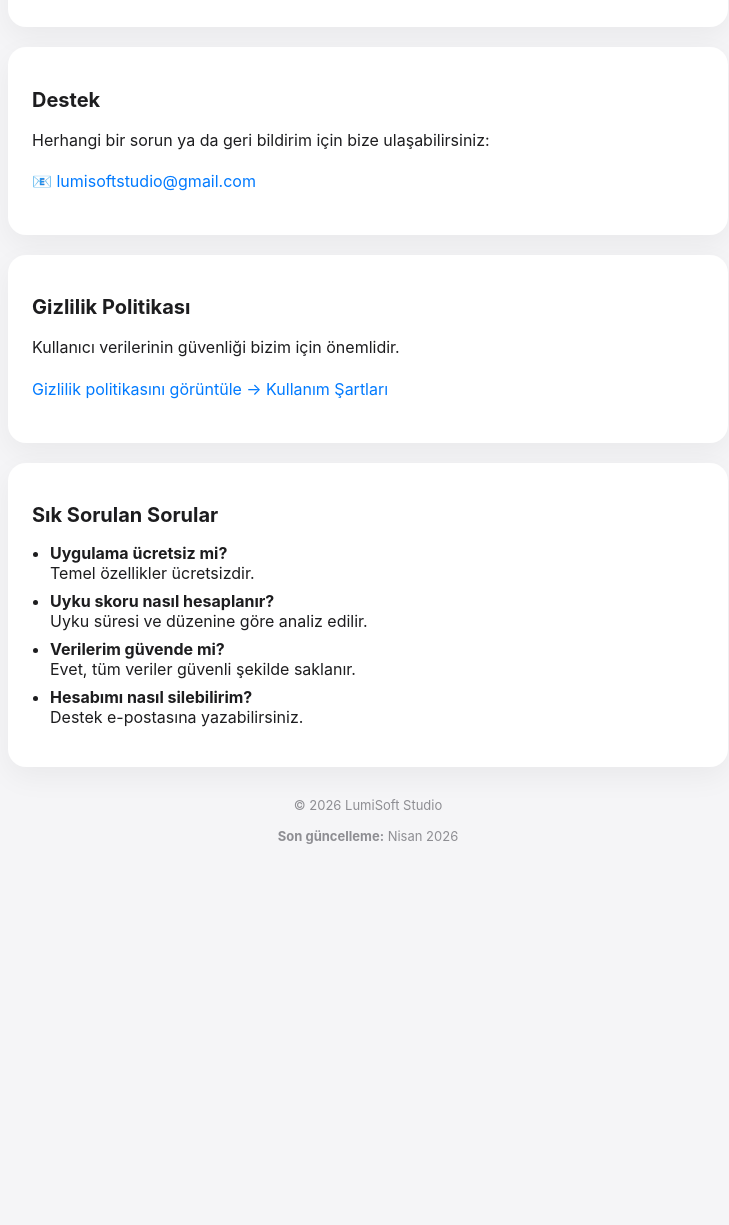
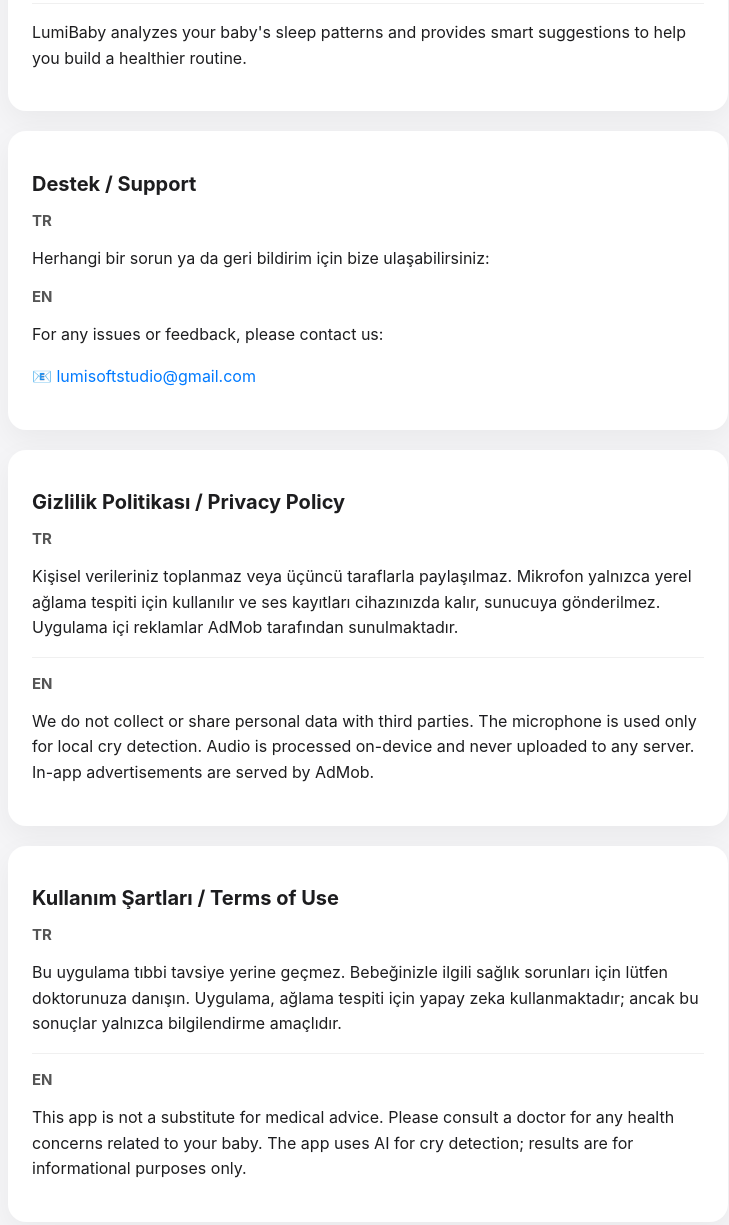
Before and after one commit to ufotamircisi/lumibaby-mobile, a website: page docs/index.html in a window 1280 px wide. Shown: the part 202-1427 px from the top of the page, without its empty margins (272-1001 px from the left). Before the commit the page ends 1086 px from the top, so only its background shows below. Drawn offline with Linux system fonts and the light colour scheme.

Commit message:
Update index.html

```diff
--- a/docs/index.html
+++ b/docs/index.html
@@ -4,7 +4,6 @@
   <meta charset="UTF-8">
   <title>LumiBaby Support</title>
   <meta name="viewport" content="width=device-width, initial-scale=1.0">
-
   <style>
     body {
       margin: 0;
@@ -12,13 +11,11 @@
       background: #f5f5f7;
       color: #1d1d1f;
     }
-
     .container {
       max-width: 720px;
       margin: auto;
       padding: 24px;
     }
-
     .card {
       background: white;
       border-radius: 18px;
@@ -26,41 +23,19 @@
       margin-bottom: 20px;
       box-shadow: 0 10px 30px rgba(0,0,0,0.05);
     }
-
-    h1 {
-      margin-top: 0;
-      font-size: 28px;
-    }
-
-    h2 {
-      margin-bottom: 10px;
-      font-size: 20px;
-    }
-
-    p {
-      line-height: 1.6;
-    }
-
-    a {
-      color: #007aff;
-      text-decoration: none;
-    }
-
-    ul {
-      padding-left: 18px;
-    }
-
-    li {
-      margin-bottom: 8px;
-    }
-
+    h1 { margin-top: 0; font-size: 28px; }
+    h2 { margin-bottom: 10px; font-size: 20px; }
+    h3 { font-size: 15px; color: #555; margin-bottom: 4px; }
+    p { line-height: 1.6; }
+    a { color: #007aff; text-decoration: none; }
+    ul { padding-left: 18px; }
+    li { margin-bottom: 8px; }
     .footer {
       text-align: center;
       font-size: 13px;
       color: #8e8e93;
       margin-top: 30px;
     }
-
     .badge {
       display: inline-block;
       background: #007aff;
@@ -70,11 +45,14 @@
       font-size: 12px;
       margin-bottom: 10px;
     }
+    .divider {
+      border: none;
+      border-top: 1px solid #f0f0f0;
+      margin: 16px 0;
+    }
   </style>
 </head>
-
 <body>
-
   <div class="container">
 
     <div class="card">
@@ -84,46 +62,95 @@
         LumiBaby, bebeğinizin uyku düzenini analiz eder ve size daha sağlıklı
         bir rutin oluşturmanız için akıllı öneriler sunar.
       </p>
-    </div>
-
-    <div class="card">
-      <h2>Destek</h2>
+      <hr class="divider">
       <p>
-        Herhangi bir sorun ya da geri bildirim için bize ulaşabilirsiniz:
-      </p>
-      <p>
-        📧 <a href="mailto:lumisoftstudio@gmail.com">lumisoftstudio@gmail.com</a>
+        LumiBaby analyzes your baby's sleep patterns and provides smart
+        suggestions to help you build a healthier routine.
       </p>
     </div>
 
     <div class="card">
-      <h2>Gizlilik Politikası</h2>
+      <h2>Destek / Support</h2>
+      <h3>TR</h3>
+      <p>Herhangi bir sorun ya da geri bildirim için bize ulaşabilirsiniz:</p>
+      <h3>EN</h3>
+      <p>For any issues or feedback, please contact us:</p>
+      <p>📧 <a href="mailto:lumisoftstudio@gmail.com">lumisoftstudio@gmail.com</a></p>
+    </div>
 
+    <div class="card">
+      <h2>Gizlilik Politikası / Privacy Policy</h2>
+      <h3>TR</h3>
       <p>
-        Kullanıcı verilerinin güvenliği bizim için önemlidir.
+        Kişisel verileriniz toplanmaz veya üçüncü taraflarla paylaşılmaz.
+        Mikrofon yalnızca yerel ağlama tespiti için kullanılır ve ses kayıtları
+        cihazınızda kalır, sunucuya gönderilmez. Uygulama içi reklamlar
+        AdMob tarafından sunulmaktadır.
       </p>
+      <hr class="divider">
+      <h3>EN</h3>
       <p>
-        <a href="privacy.html">Gizlilik politikasını görüntüle →</a>
-        <a href="terms.html">Kullanım Şartları</a>
+        We do not collect or share personal data with third parties.
+        The microphone is used only for local cry detection. Audio is
+        processed on-device and never uploaded to any server.
+        In-app advertisements are served by AdMob.
       </p>
     </div>
 
     <div class="card">
-      <h2>Sık Sorulan Sorular</h2>
+      <h2>Kullanım Şartları / Terms of Use</h2>
+      <h3>TR</h3>
+      <p>
+        Bu uygulama tıbbi tavsiye yerine geçmez. Bebeğinizle ilgili sağlık
+        sorunları için lütfen doktorunuza danışın. Uygulama, ağlama tespiti
+        için yapay zeka kullanmaktadır; ancak bu sonuçlar yalnızca
+        bilgilendirme amaçlıdır.
+      </p>
+      <hr class="divider">
+      <h3>EN</h3>
+      <p>
+        This app is not a substitute for medical advice. Please consult a
+        doctor for any health concerns related to your baby. The app uses
+        AI for cry detection; results are for informational purposes only.
+      </p>
+    </div>
+
+    <div class="card">
+      <h2>Sık Sorulan Sorular / FAQ</h2>
       <ul>
-        <li><strong>Uygulama ücretsiz mi?</strong><br>Temel özellikler ücretsizdir.</li>
-        <li><strong>Uyku skoru nasıl hesaplanır?</strong><br>Uyku süresi ve düzenine göre analiz edilir.</li>
-        <li><strong>Verilerim güvende mi?</strong><br>Evet, tüm veriler güvenli şekilde saklanır.</li>
-        <li><strong>Hesabımı nasıl silebilirim?</strong><br>Destek e-postasına yazabilirsiniz.</li>
+        <li>
+          <strong>Uygulama ücretsiz mi? / Is the app free?</strong><br>
+          TR: Temel özellikler ücretsizdir. Premium abonelik ek özellikler sunar.<br>
+          EN: Core features are free. Premium subscription unlocks additional features.
+        </li>
+        <li>
+          <strong>Uyku skoru nasıl hesaplanır? / How is the sleep score calculated?</strong><br>
+          TR: Uyku süresi, başlangıç saati ve ağlama sayısına göre analiz edilir.<br>
+          EN: Based on sleep duration, bedtime, and cry count analysis.
+        </li>
+        <li>
+          <strong>Verilerim güvende mi? / Is my data safe?</strong><br>
+          TR: Evet, tüm veriler yalnızca cihazınızda saklanır.<br>
+          EN: Yes, all data is stored only on your device.
+        </li>
+        <li>
+          <strong>Premium'u nasıl iptal ederim? / How do I cancel Premium?</strong><br>
+          TR: iOS: App Store → Apple ID → Abonelikler. Android: Play Store → Abonelikler.<br>
+          EN: iOS: App Store → Apple ID → Subscriptions. Android: Play Store → Subscriptions.
+        </li>
+        <li>
+          <strong>Hesabımı nasıl silebilirim? / How do I delete my account?</strong><br>
+          TR: lumisoftstudio@gmail.com adresine yazabilirsiniz.<br>
+          EN: Please email us at lumisoftstudio@gmail.com.
+        </li>
       </ul>
     </div>
 
     <div class="footer">
       © 2026 LumiSoft Studio
-      <p><strong>Son güncelleme:</strong> Nisan 2026</p>
+      <p><strong>Son güncelleme / Last updated:</strong> Nisan / April 2026</p>
     </div>
 
   </div>
-
 </body>
 </html>
```
